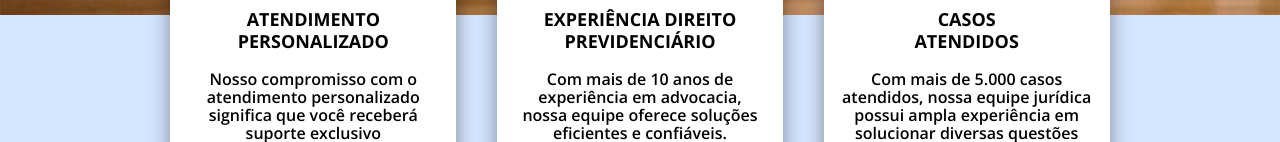
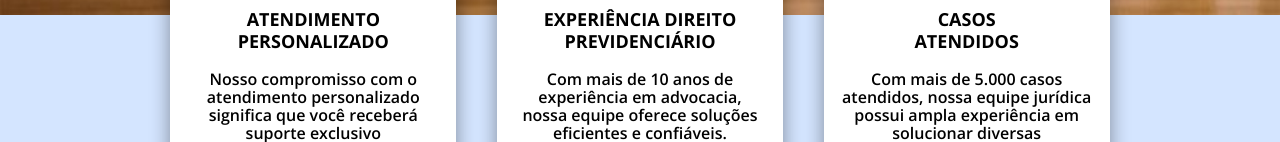
Before and after one commit to DionatanS/lp-advocacia, a Next.js app: page / in a window 1280 px wide. Shown: the part 810-952 px from the top of the page. Built offline with nearby package versions, Linux system fonts and the light colour scheme.

Commit message:
Teste nobook

```diff
--- a/src/components/Contact/styles.module.css
+++ b/src/components/Contact/styles.module.css
@@ -29,12 +29,10 @@
         width: 320px;
      }
      @media (max-width: 920px) {
-        border-radius: 10px;
         width: 250px;
     }
 }
 .imgContact{
-    border-radius: 10px;
     @media (max-width: 1280px) {
         width: 500px;
     }
--- a/src/components/Differential/index.jsx
+++ b/src/components/Differential/index.jsx
@@ -15,7 +15,7 @@ export default function Differential({}){
             <div className={styles.cardDifferential}>
                 <h1 className={styles.emphasis}>+5,000</h1>
                 <h2 className={styles.titleCard}>CASOS<br />ATENDIDOS</h2>
-                <p className={styles.textCard}>Com mais de 5.000 casos atendidos, nossa equipe jurídica possui ampla experiência em solucionar diversas questões legais</p>
+                <p className={styles.textCard}>Com mais de 5.000 casos atendidos, nossa equipe jurídica possui ampla experiência em solucionar diversas</p>
             </div>
         </div>
     )
```
